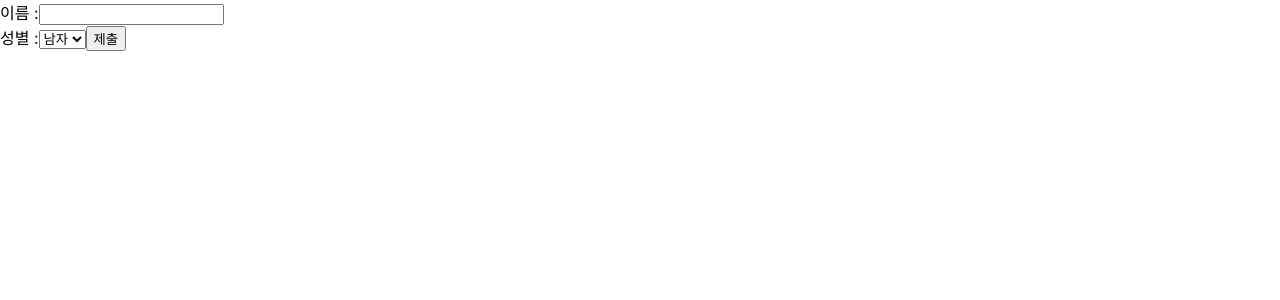
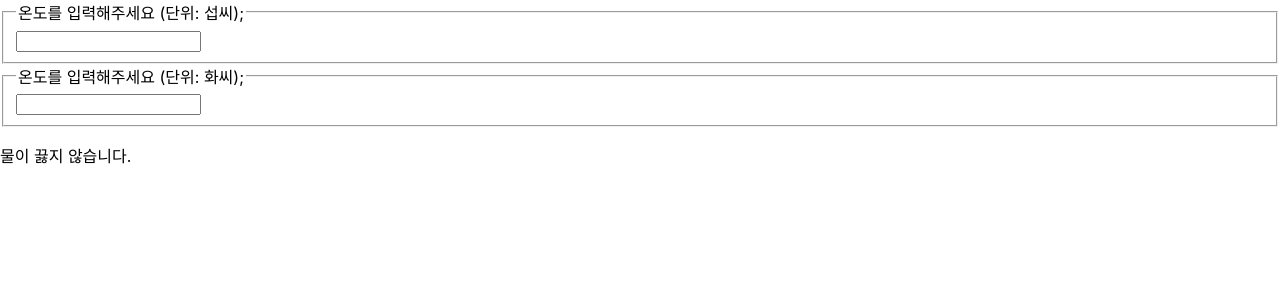
Before and after one commit to wjddntjd119/23-react1, a React (Create React App) app: page / in a window 1280 px wide. Shown: the top 300 px of the page. Built offline with nearby package versions, Linux system fonts and the light colour scheme.

Commit message:
add readme, temperature
11주차 리드미,
temperature 프로젝트 추가

```diff
--- /dev/null
+++ b/src/chapter_12/Calculator.jsx
@@ -0,0 +1,71 @@
+import React, { useState } from "react";
+import TemparatureInput from "./TemperatureInput";
+
+function BoilingVerdict(props){
+  if(props.celsius >=100){
+    return <p> 물이 끓습니다. </p>;
+  }
+  return <p> 물이 끓지 않습니다. </p>
+}
+
+
+//화씨를 섭씨온도로 바꾸기
+function toCelisius(fahrenheit){
+  return ((fahrenheit -32)*5)/9;
+}
+
+//섭씨온도를 화씨온도로 바꾸기
+function toFahrenheit(celsius){
+  return(celsius *9)/5 +32;
+}
+
+
+//온도값과 변환하는 함수르 파라미터로 받아 값을 변환
+function tryConvert(temperature, convert){
+  const input = parseFloat(temperature);
+  //숫자가 아닌 값을 입력하면 빈칸 반환
+  if(Number.isNaN(input)){
+    return "";
+  }
+  const output = convert(input);
+  const rounded = Math.round(output * 1000)/ 1000;
+  return rounded.toString();
+}
+
+function Calculator(props){
+  const [temperature, setTemperature] = useState("");
+  const [scale, setScale] = useState("c");
+
+  const handleCelsiusChange = (temperature)=>{
+    setTemperature(temperature);
+    setScale("c");
+  };
+
+  const handleFahrenheitChandge = (temperature)=>{
+    setTemperature(temperature);
+    setScale("f");
+  };
+  const celsius =
+    scale === "f"? tryConvert(temperature, toCelisius) : temperature;
+  const fahrenheit =
+    scale === "c" ? tryConvert(temperature, toFahrenheit) : temperature;
+
+
+  return(
+    <div>
+      <TemparatureInput
+        scale="c"
+        temperature={celsius}
+        onTemperatureChange={handleCelsiusChange}
+      />
+      <TemparatureInput
+        scale="f"
+        temperature={fahrenheit}
+        onTemperatureChange={handleFahrenheitChandge}
+      />
+      <BoilingVerdict celsius={parseFloat(celsius)}/>
+    </div>
+  )
+}
+
+export default Calculator;
--- /dev/null
+++ b/src/chapter_12/TemperatureInput.jsx
@@ -0,0 +1,19 @@
+const scaleNames ={
+  c: '섭씨',
+  f: '화씨'
+};
+
+function TemparatureInput(props){
+  const handleChange = (e)=>{
+    props.onTemperatureChange(e.target.value);
+  }
+
+  return(
+    <fieldset>
+      <legend>온도를 입력해주세요 (단위: {scaleNames[props.scale]});</legend>
+      <input value={props.temperature} onChange={handleChange}/>
+    </fieldset>
+  )
+}
+
+export default TemparatureInput
--- a/src/index.js
+++ b/src/index.js
@@ -14,12 +14,13 @@
 import NumberList from  './chapter_10/NumberList'
 import AttendanceBook from './chapter_10/AttendanceBook';
 import SignUp from './chapter_11/SignUp';
+import Calculator from './chapter_12/Calculator';
 
 
 const root = ReactDOM.createRoot(document.getElementById('root'));
   root.render(
     <React.StrictMode>
-      <SignUp/>
+      <Calculator/>
     </React.StrictMode>
   );
 
```
Also changed, not shown: 1 other file (tests, documents, lock files or other folders).
